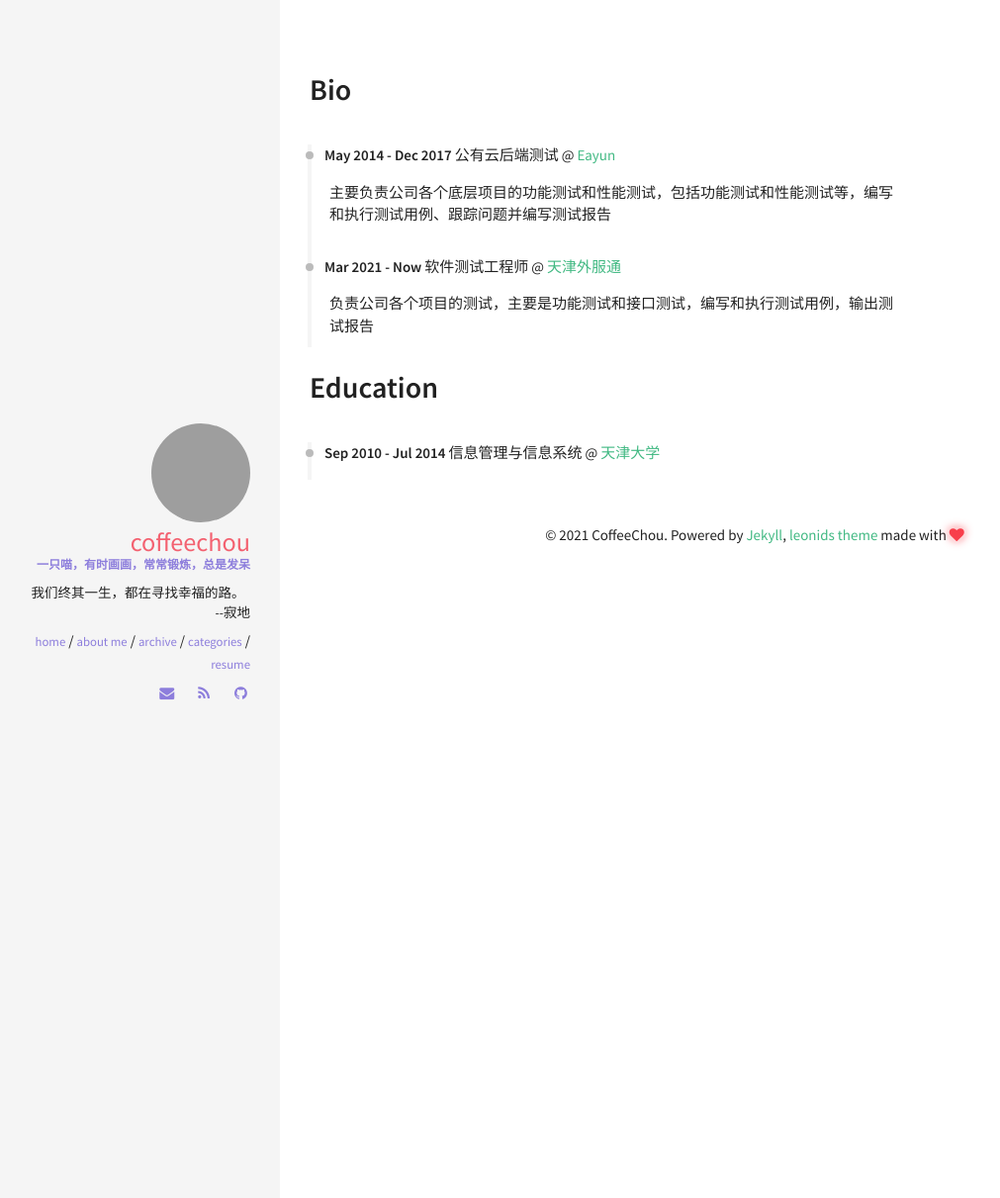
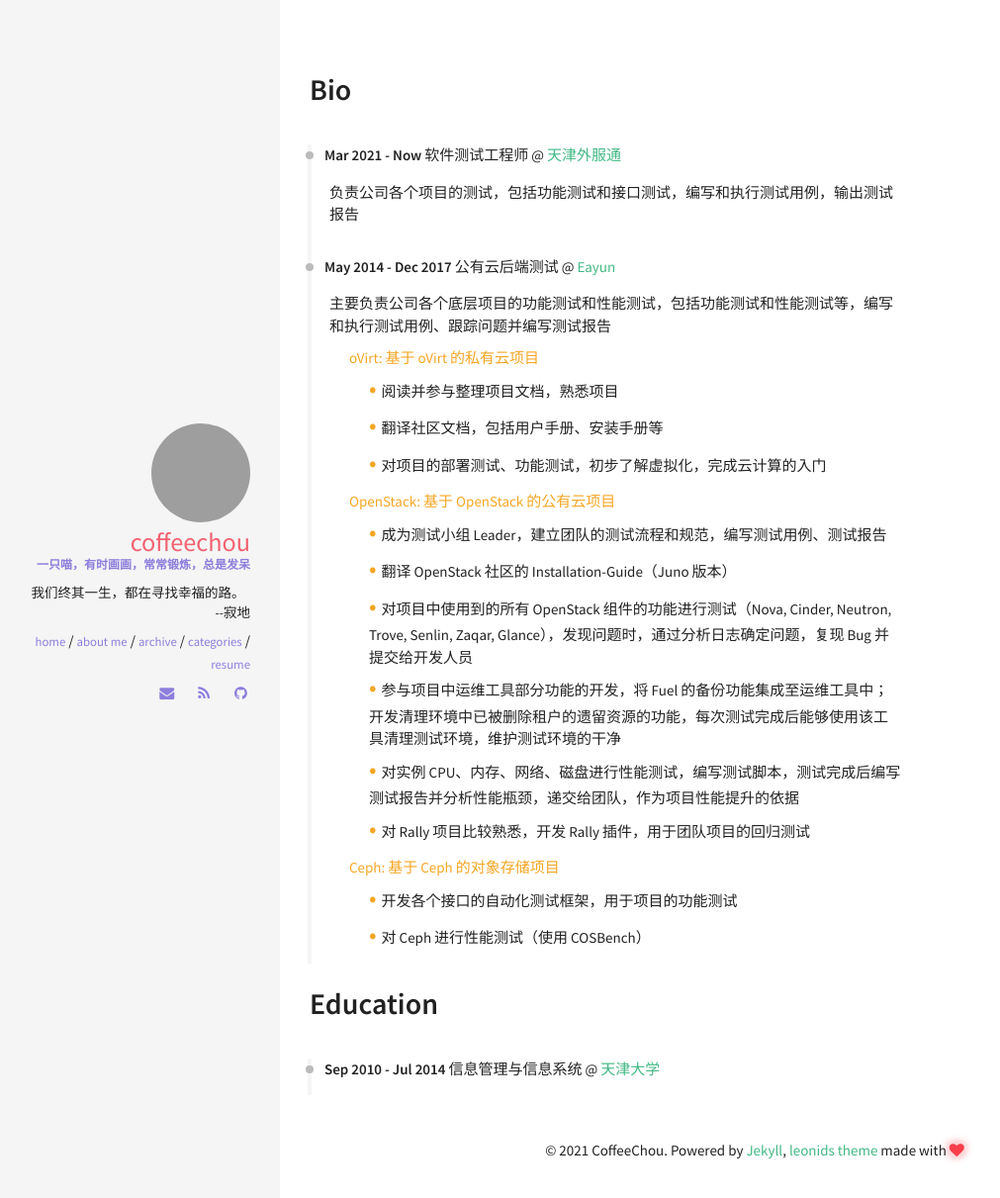
Before and after one commit to CoffeeChou/CoffeeChou.github.io, a Jekyll site: the page built from resume.html, in a window 1280 px wide. Shown: the top 1211 px of the page at 99% size, without its empty margins (37-1048 px from the left). Built offline with Jekyll 4.4.1, drawn with Linux system fonts in a browser that asks for light colours; grey boxes are pictures that could not be loaded.

Commit message:
update bio
Signed-off-by: CoffeeChou <coffee.zyr@gmail.com>

```diff
--- a/_data/index/careers.yml
+++ b/_data/index/careers.yml
@@ -1,11 +1,38 @@
 # careers section data
 # if you don't have language feature(language.yml is empty), ignore "i18n" items
+- name: 天津外服通
+  date: Mar 2021 - Now
+  job: 软件测试工程师
+  desc: 负责公司各个项目的测试，包括功能测试和接口测试，编写和执行测试用例，输出测试报告
 - name: Eayun
   link: http://eayun.com/
   date: May 2014 - Dec 2017
   job: 公有云后端测试
   desc: 主要负责公司各个底层项目的功能测试和性能测试，包括功能测试和性能测试等，编写和执行测试用例、跟踪问题并编写测试报告
-- name: 天津外服通
-  date: Mar 2021 - Now
-  job: 软件测试工程师
-  desc: 负责公司各个项目的测试，主要是功能测试和接口测试，编写和执行测试用例，输出测试报告
+  projects:
+    -
+      name: oVirt
+      date: May 2014 - Dec 2017
+      info: 基于 oVirt 的私有云项目
+      details:
+        - 阅读并参与整理项目文档，熟悉项目
+        - 翻译社区文档，包括用户手册、安装手册等
+        - 对项目的部署测试、功能测试，初步了解虚拟化，完成云计算的入门
+    -
+      name: OpenStack
+      info: 基于 OpenStack 的公有云项目
+      date: Jan 2015 - Dec 2017
+      details:
+        - 成为测试小组 Leader，建立团队的测试流程和规范，编写测试用例、测试报告
+        - 翻译 OpenStack 社区的 Installation-Guide（Juno 版本）
+        - 对项目中使用到的所有 OpenStack 组件的功能进行测试（Nova, Cinder, Neutron, Trove, Senlin, Zaqar, Glance），发现问题时，通过分析日志确定问题，复现 Bug 并提交给开发人员
+        - 参与项目中运维工具部分功能的开发，将 Fuel 的备份功能集成至运维工具中；开发清理环境中已被删除租户的遗留资源的功能，每次测试完成后能够使用该工具清理测试环境，维护测试环境的干净
+        - 对实例 CPU、内存、网络、磁盘进行性能测试，编写测试脚本，测试完成后编写测试报告并分析性能瓶颈，递交给团队，作为项目性能提升的依据
+        - 对 Rally 项目比较熟悉，开发 Rally 插件，用于团队项目的回归测试
+    -
+      name: Ceph
+      info: 基于 Ceph 的对象存储项目
+      date: Nov 2015 - Dec 2017
+      details:
+        - 开发各个接口的自动化测试框架，用于项目的功能测试
+        - 对 Ceph 进行性能测试（使用 COSBench）
```
